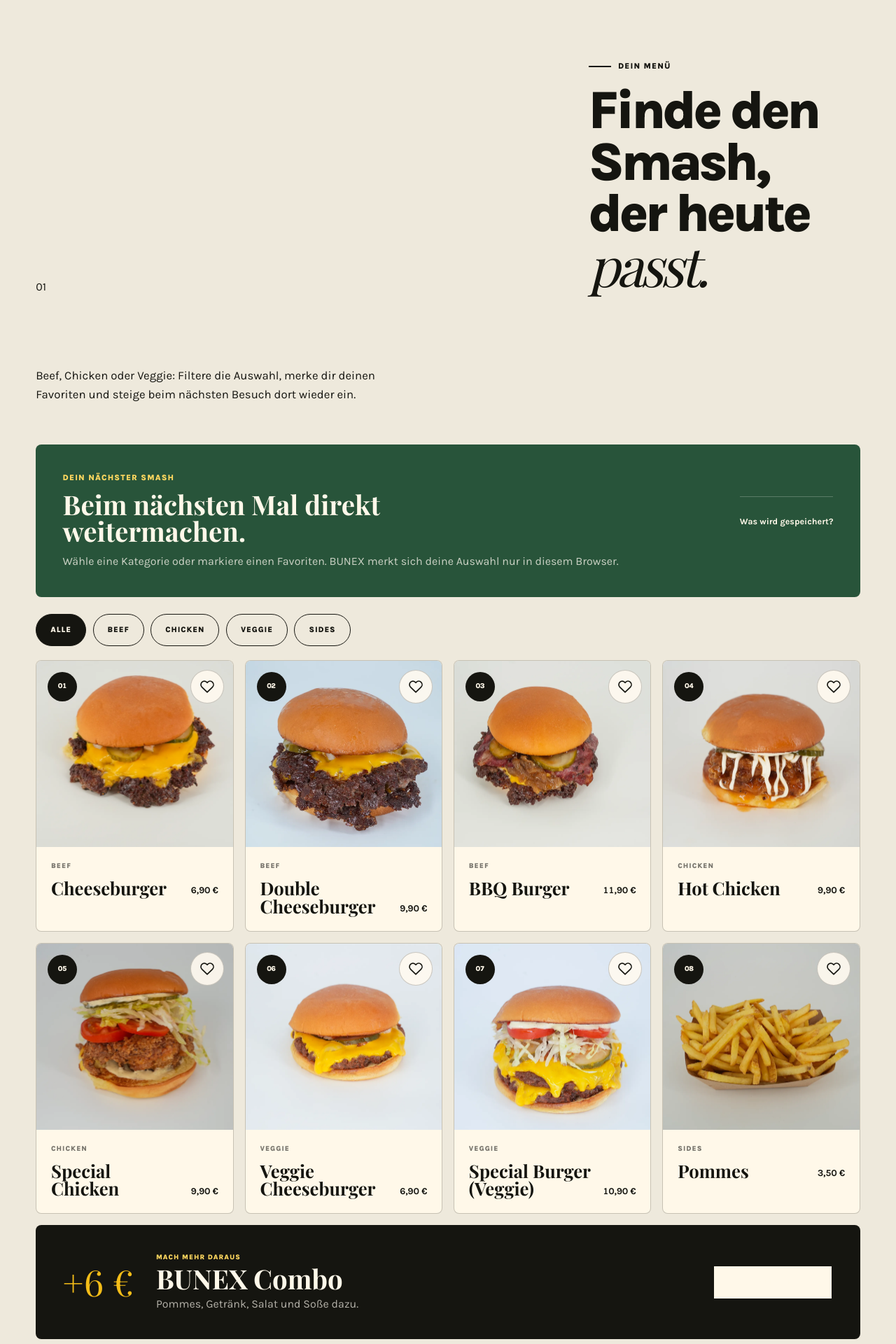
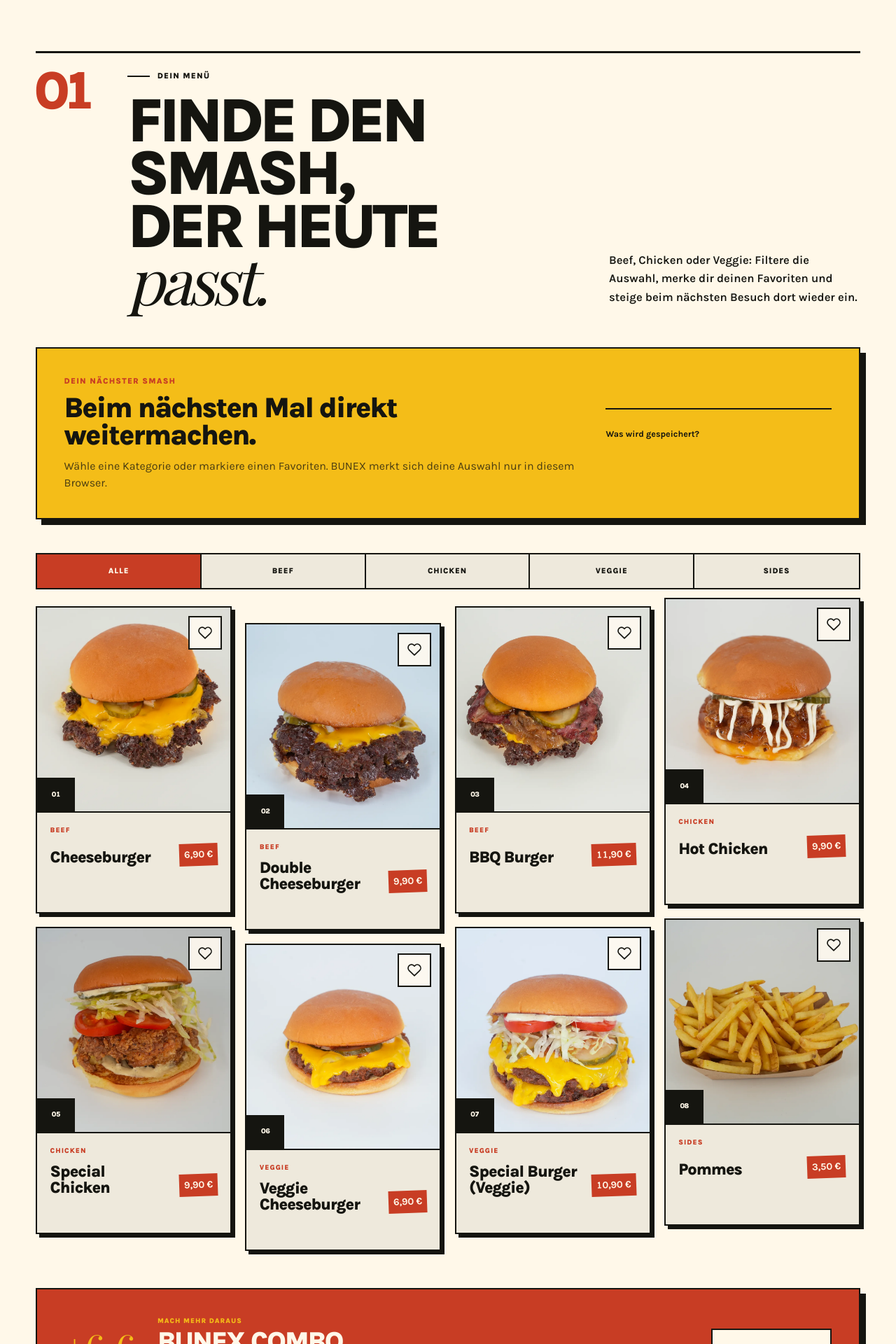
Before and after one commit to rebvar-ebra/bunex, a Next.js app: page / in a window 1280 px wide. Shown: the part 1180-3100 px from the top of the page at 70% size. Built offline with nearby package versions, Linux system fonts and the light colour scheme; a web font is replaced by a local one.

Commit message:
feat: redesign BUNEX content sections

```diff
--- a/app/globals.css
+++ b/app/globals.css
@@ -815,9 +815,167 @@ h1 em, h2 em { font-family: var(--display); font-weight: 400; text-transform: no
 .siteFooter > div { display: flex; flex-wrap: wrap; justify-content: flex-end; gap: 1rem; font-size: 0.63rem; font-weight: 700; letter-spacing: 0.07em; text-transform: uppercase; }
 .mobileOrderBar { display: none; }
 
+/* Street Press content system */
+.menuSection {
+  padding: clamp(5rem, 8vw, 9rem) clamp(1rem, 4vw, 4rem);
+  background: var(--cream);
+}
+
+.sectionFrame { width: min(1540px, 100%); margin: 0 auto; }
+
+.sectionIntro {
+  grid-template-columns: auto minmax(0, 1.1fr) minmax(18rem, 0.62fr);
+  align-items: end;
+  gap: clamp(1.5rem, 4vw, 5rem);
+  padding-top: 1.5rem;
+  border-top: 3px solid var(--ink);
+}
+
+.sectionIndex {
+  display: block;
+  align-self: start;
+  color: var(--signal-red);
+  font-size: clamp(2.8rem, 6vw, 6rem);
+  font-weight: 800;
+  line-height: 0.78;
+  letter-spacing: -0.08em;
+  font-variant-numeric: tabular-nums lining-nums;
+}
+
+.sectionIntro h2 {
+  max-width: 11ch;
+  font-family: var(--body);
+  font-size: clamp(3.5rem, 7vw, 7.5rem);
+  font-weight: 800;
+  line-height: 0.84;
+  text-transform: uppercase;
+}
+
+.sectionIntro > p { max-width: 32rem; font-size: clamp(1rem, 1.3vw, 1.2rem); font-weight: 600; }
+
+.memoryPanel {
+  grid-template-columns: minmax(0, 1.25fr) minmax(16rem, 0.55fr);
+  margin-bottom: 2rem;
+  padding: clamp(1.5rem, 3vw, 3rem);
+  color: var(--ink);
+  background: var(--yellow);
+  border: 2px solid var(--ink);
+  border-radius: var(--poster-edge);
+  box-shadow: 8px 8px 0 var(--ink);
+}
+
+.memoryLabel { color: var(--signal-red); }
+.memoryPanel h3 { max-width: 19ch; font-family: var(--body); font-size: clamp(2rem, 3.2vw, 3.6rem); font-weight: 800; line-height: 0.95; letter-spacing: -0.05em; }
+.memoryPanel > div > p:last-child, .memoryActions details p { color: rgba(21, 21, 16, 0.76); }
+.memoryActions .button { color: var(--cream); background: var(--ink); }
+.memoryActions details { border-top: 2px solid var(--ink); }
+.memoryActions details button { color: var(--ink); }
+
+.menuFilters { gap: 0; margin: 3rem 0 1.5rem; border: 2px solid var(--ink); }
+.menuFilters button {
+  min-height: 48px;
+  flex: 1 1 9rem;
+  border: 0;
+  border-right: 2px solid var(--ink);
+  border-radius: var(--poster-edge);
+  background: var(--paper);
+}
+.menuFilters button:last-child { border-right: 0; }
+.menuFilters button.active, .menuFilters button:hover { color: var(--cream); background: var(--signal-red); }
+
+.posterGrid { grid-template-columns: repeat(12, minmax(0, 1fr)); gap: clamp(0.9rem, 1.5vw, 1.4rem); }
+.posterGrid .productCard { grid-column: span 3; }
+.productCard {
+  overflow: visible;
+  background: var(--paper);
+  border: 2px solid var(--ink);
+  border-radius: var(--poster-edge);
+  box-shadow: 5px 5px 0 var(--ink);
+  transition: transform 160ms ease, box-shadow 160ms ease;
+}
+.productCard:nth-child(4n + 2) { transform: translateY(1.5rem); }
+.productCard:nth-child(4n + 4) { transform: translateY(-0.75rem); }
+.productCard:hover { transform: translate(-3px, -3px); box-shadow: 9px 9px 0 var(--ink); }
+.productImage { aspect-ratio: 1 / 1.06; border-bottom: 2px solid var(--ink); }
+.productImage img { transition-duration: 300ms; }
+.productNumber { top: auto; bottom: 0; left: 0; min-width: 54px; min-height: 48px; display: grid; place-items: center; padding: 0.4rem; color: var(--cream); background: var(--ink); border-radius: 0; }
+.favoriteButton { top: 0.75rem; right: 0.75rem; width: 48px; height: 48px; border: 2px solid var(--ink); border-radius: 0; }
+.favoriteButton[aria-pressed="true"] { color: var(--ink); background: var(--yellow); }
+.productInfo { min-height: 142px; padding: 1.15rem; }
+.productInfo > p { color: var(--signal-red); opacity: 1; }
+.productInfo h3 { font-family: var(--body); font-size: clamp(1.35rem, 1.8vw, 1.9rem); font-weight: 800; line-height: 0.98; letter-spacing: -0.045em; }
+.productInfo strong { font-size: 0.88rem; font-variant-numeric: tabular-nums lining-nums; }
+.priceStamp { padding: 0.35rem 0.45rem; color: var(--cream); background: var(--signal-red); transform: rotate(-2deg); }
+
+.comboBanner {
+  margin-top: clamp(3rem, 6vw, 6rem);
+  color: var(--cream);
+  background: var(--signal-red);
+  border: 2px solid var(--ink);
+  border-radius: var(--poster-edge);
+  box-shadow: 8px 8px 0 var(--ink);
+}
+.comboPrice, .comboBanner > div > p { color: var(--yellow); }
+.comboBanner h3 { font-family: var(--body); font-weight: 800; letter-spacing: -0.05em; text-transform: uppercase; }
+.comboBanner > div > span { color: var(--cream); opacity: 0.82; }
+.allergenNote { margin-top: 1.5rem; max-width: 80ch; }
+
+.smashSection { border-top: 3px solid var(--ink); border-bottom: 3px solid var(--ink); }
+.smashImage { min-height: 780px; border-right: 3px solid var(--ink); }
+.smashImage > p { right: auto; bottom: 0; left: 0; padding: 1rem 1.2rem; color: var(--ink); background: var(--yellow); border-top: 2px solid var(--ink); border-right: 2px solid var(--ink); }
+.smashCopy { background: var(--ink); }
+.smashCopy .sectionIndex { margin-bottom: 2.4rem; color: var(--signal-red); }
+.smashCopy h2 { max-width: 9ch; font-family: var(--body); font-size: clamp(3.5rem, 6vw, 7rem); font-weight: 800; line-height: 0.85; text-transform: uppercase; }
+.smashSteps li { grid-template-columns: 54px 1fr; border-top-width: 2px; }
+.smashSteps li > span { font-size: 0.8rem; }
+.smashSteps h3 { font-family: var(--body); font-size: 1.65rem; font-weight: 800; text-transform: uppercase; }
+
+.reviewSection { background: var(--paper); border-bottom: 3px solid var(--ink); }
+.reviewSection::before { opacity: 0.5; background-size: 42px 42px; }
+.reviewHeader { grid-template-columns: minmax(0, 1fr) minmax(18rem, 0.55fr); padding-top: 1.5rem; border-top: 3px solid var(--ink); }
+.reviewHeader .sectionIndex { margin-bottom: 2rem; }
+.reviewHeader .eyebrow { color: var(--signal-red); }
+.reviewHeader h2 { max-width: 10ch; color: var(--ink); font-family: var(--body); font-size: clamp(3.5rem, 7vw, 7.5rem); font-weight: 800; line-height: 0.84; text-transform: uppercase; }
+.reviewHeader h2 em { color: var(--signal-red); font-family: var(--display); font-weight: 400; text-transform: none; }
+.reviewHeaderCopy > p { color: rgba(21, 21, 16, 0.76); }
+.reviewCta { color: var(--cream); background: var(--ink); }
+
+.reviewCollage { gap: clamp(1rem, 2vw, 2rem); }
+.reviewCardInner {
+  min-height: clamp(340px, 30vw, 450px);
+  background: var(--cream);
+  border: 2px solid var(--ink);
+  border-radius: var(--poster-edge);
+  box-shadow: 7px 7px 0 var(--ink);
+}
+.reviewCard1 { transform: rotate(-1deg); }
+.reviewCard2 { transform: translateY(2.2rem) rotate(1deg); }
+.reviewCard3 { transform: rotate(-0.5deg); }
+.reviewCard2 .reviewCardInner { background: var(--yellow); }
+.reviewCard3 .reviewCardInner { color: var(--cream); background: var(--signal-red); }
+.reviewCard:hover .reviewCardInner, .reviewCard2:hover .reviewCardInner { transform: translate(-3px, -3px); box-shadow: 11px 11px 0 var(--ink); }
+.reviewCard blockquote { font-family: var(--body); font-weight: 800; line-height: 1.02; }
+.reviewAttribution cite { font-family: var(--body); font-weight: 800; }
+.reviewDisclosure { color: rgba(21, 21, 16, 0.64); }
+
+.visitSection { grid-template-columns: minmax(0, 1.05fr) minmax(22rem, 0.65fr); border-bottom: 3px solid var(--ink); }
+.visitCopy { position: relative; border-right: 3px solid var(--ink); }
+.visitCopy .sectionIndex { margin-bottom: 2.2rem; }
+.visitCopy h2 { max-width: 11ch; font-family: var(--body); font-size: clamp(3.5rem, 6.5vw, 7.5rem); font-weight: 800; line-height: 0.84; text-transform: uppercase; }
+.visitDetails { background: var(--cream); }
+.visitDetails > div { border-bottom: 2px solid var(--ink); }
+.visitDetails > div:first-child { border-top: 2px solid var(--ink); }
+.visitDetails strong, .visitDetails a { font-family: var(--body); font-weight: 800; }
+
+.siteFooter { min-height: 128px; color: var(--cream); background: var(--ink); border-top: 0; }
+.siteFooter .brand span { color: var(--ink); background: var(--yellow); }
+.siteFooter > p { font-family: var(--body); font-weight: 800; text-transform: uppercase; }
+
 @media (max-width: 1180px) {
   .siteHeader nav { display: none; }
   .productGrid { grid-template-columns: repeat(2, minmax(0, 1fr)); }
+  .posterGrid .productCard { grid-column: auto; }
+  .productCard:nth-child(4n + 2), .productCard:nth-child(4n + 4) { transform: none; }
 }
 
 @media (max-width: 900px) {
@@ -827,11 +985,12 @@ h1 em, h2 em { font-family: var(--display); font-weight: 400; text-transform: no
   .sectionIntro, .memoryPanel, .smashSection, .visitSection { grid-template-columns: 1fr; }
   .sectionIntro { align-items: start; gap: 2rem; }
   .memoryActions { width: 100%; }
-  .smashImage { min-height: 580px; }
+  .smashImage { min-height: 580px; border-right: 0; border-bottom: 3px solid var(--ink); }
   .reviewHeader { grid-template-columns: 1fr; align-items: start; gap: 2rem; }
   .reviewGrid { grid-template-columns: repeat(2, minmax(0, 1fr)); }
   .reviewCard3 { grid-column: 1 / -1; }
   .reviewCard3 .reviewCardInner { min-height: 300px; }
+  .visitCopy { border-right: 0; border-bottom: 3px solid var(--ink); }
   .visitDetails { padding-top: 1rem; padding-bottom: 4rem; }
 }
 
@@ -867,6 +1026,7 @@ h1 em, h2 em { font-family: var(--display); font-weight: 400; text-transform: no
   .menuFilters::-webkit-scrollbar { display: none; }
   .menuFilters button { flex: none; }
   .productGrid { grid-template-columns: 1fr; }
+  .productCard:nth-child(n) { transform: none; }
   .productImage { aspect-ratio: 1.15 / 1; }
   .comboBanner { grid-template-columns: 1fr; gap: 1rem; }
   .comboBanner .button { width: 100%; }
@@ -876,6 +1036,7 @@ h1 em, h2 em { font-family: var(--display); font-weight: 400; text-transform: no
   .reviewCta { width: 100%; }
   .reviewGrid { grid-template-columns: 1fr; gap: 0.85rem; }
   .reviewCard2 { margin-top: 0; }
+  .reviewCard:nth-child(n) { transform: none; }
   .reviewCard3 { grid-column: auto; }
   .reviewCardInner, .reviewCard3 .reviewCardInner { min-height: 300px; border-radius: var(--radius-sm); }
   .reviewCard blockquote { font-size: clamp(2rem, 9vw, 2.7rem); }
@@ -899,7 +1060,7 @@ h1 em, h2 em { font-family: var(--display); font-weight: 400; text-transform: no
     border-top: 1px solid rgba(255, 255, 255, 0.16);
   }
   .mobileOrderBar .openingStatus { font-size: 0.58rem; }
-  .mobileOrderBar a { min-height: 46px; display: inline-flex; align-items: center; padding: 0.7rem 1rem; color: var(--ink); background: var(--yellow); border-radius: 999px; font-size: 0.65rem; font-weight: 800; text-decoration: none; text-transform: uppercase; }
+  .mobileOrderBar a { min-height: 46px; display: inline-flex; align-items: center; padding: 0.7rem 1rem; color: var(--ink); background: var(--yellow); border-radius: 0; font-size: 0.65rem; font-weight: 800; text-decoration: none; text-transform: uppercase; }
 }
 
 @media (prefers-reduced-motion: reduce) {
--- a/components/menu-showcase.tsx
+++ b/components/menu-showcase.tsx
@@ -61,7 +61,7 @@ export function MenuShowcase() {
 
   return (
     <>
-      <aside className="memoryPanel" aria-labelledby="memoryTitle">
+      <aside className="memoryPanel memoryReceipt" aria-labelledby="memoryTitle">
         <div>
           <p className="memoryLabel">Dein nächster Smash</p>
           <h3 id="memoryTitle">
@@ -105,7 +105,7 @@ export function MenuShowcase() {
         {items.length === 1 ? "1 Eintrag angezeigt" : `${items.length} Einträge angezeigt`}
       </p>
 
-      <div className="productGrid">
+      <div className="productGrid posterGrid">
         {items.map((item, index) => (
           <article className="productCard" key={item.name}>
             <div className="productImage">
@@ -132,7 +132,7 @@ export function MenuShowcase() {
               <p>{categories.find(([value]) => value === item.category)?.[1] ?? item.category}</p>
               <div>
                 <h3>{item.name}</h3>
-                <strong>{item.price}</strong>
+                <strong className="priceStamp">{item.price}</strong>
               </div>
             </div>
           </article>
--- a/components/review-wall.tsx
+++ b/components/review-wall.tsx
@@ -10,6 +10,7 @@ export function ReviewWall() {
       <div className="reviewInner">
         <header className="reviewHeader">
           <div>
+            <span className="sectionIndex" aria-hidden="true">03</span>
             <p className="eyebrow eyebrowLight">Von Gästen empfohlen</p>
             <h2 id="reviewsTitle">
               Lecker gesagt.<br />
@@ -32,7 +33,7 @@ export function ReviewWall() {
           </div>
         </header>
 
-        <ul className="reviewGrid">
+        <ul className="reviewGrid reviewCollage">
           {reviews.map((review, index) => (
             <li className={`reviewCard reviewCard${index + 1}`} key={review.id}>
               <article className="reviewCardInner">
```
Also changed, not shown: 1 other file (tests, documents, lock files or other folders).
